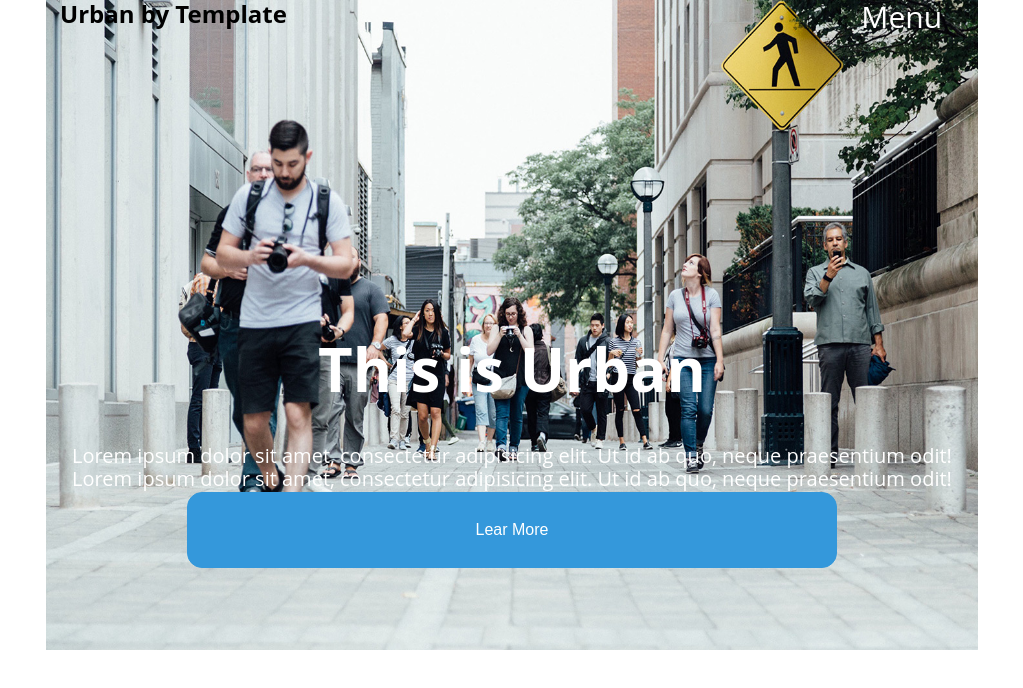
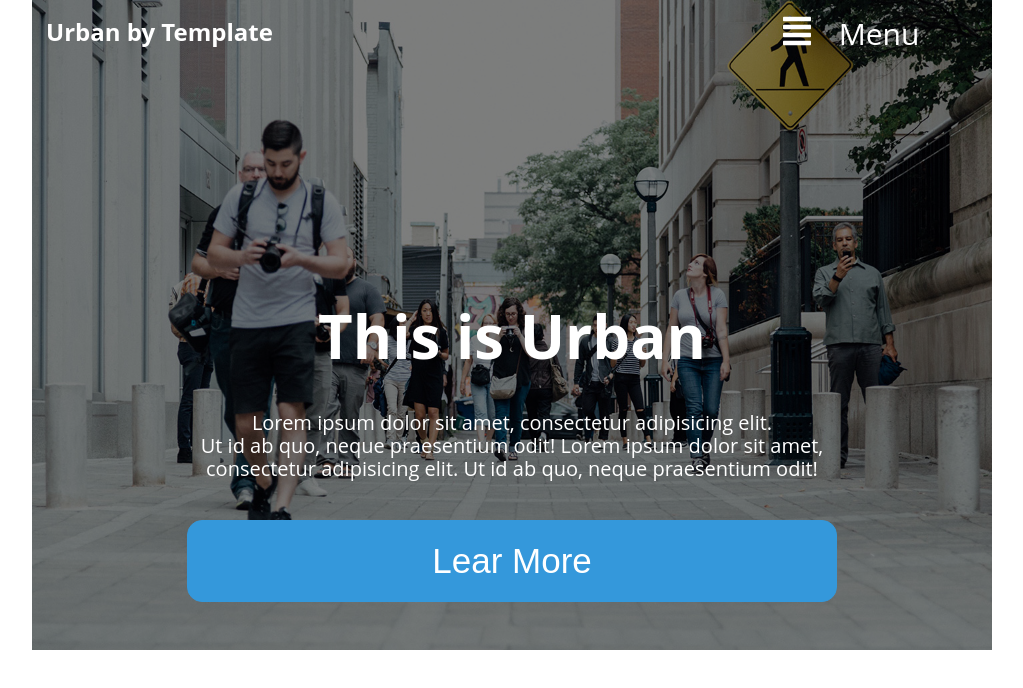
Before and after one commit to castroabigail/responsivescritorio, a plain HTML site: page index.html in a window 1280 px wide. Shown: the whole page, without its empty margins (128-1151 px from the left). Drawn offline with Linux system fonts and the light colour scheme.

Commit message:
puse tranṕarencia a la imagen, complete mas la seccion uno

```diff
--- a/css/style.css
+++ b/css/style.css
@@ -1,18 +1,19 @@
 /*azul: #3498db;*/
-.imgfondo{
+header{
 	background-image: url("../img/banner.jpg");
 	background-size: 100% 100%;
 	height: 650px;
+	background-repeat: no-repeat;
 }
-	/*.filtro{
+.filtro{
 	background-color: rgba(0,0,0,0.5);
 	height: 650px;
-}*/
+}
 h1{
-	text-align: center;
 	font-size: 60px;
-	margin-top: 300px;
 	color: white;
+	margin-top: 250px;
+
 
 }
 .botonuno{
@@ -20,19 +21,30 @@ h1{
 	margin:auto;
 	background-color: #3498db;
 	color: white;
-	padding: 3%;
+	padding: 2%;
 	border: solid 1px #3498db;
 	border-radius: 15px;
 	width: 650px;
-	margin-top: 50px;
+	margin-top: 520px;
+	font-size: 35px;
 }
 .menu{
 	color: white;
 	font-size: 30px;
-	margin-right: 5%;
+	margin-top: 25%;
+	margin-left: 200%;
+
 }
 .uno{
 	color: white;
 	font-size: 20px;
 	margin-bottom: 2px;
 }
+#iconmenu{
+	color: white;
+	margin-top: 15px;
+}
+.texturban{
+	color: white;
+	margin-top: 3%;
+}
--- a/index.html
+++ b/index.html
@@ -12,18 +12,31 @@
 	<script defer src="https://use.fontawesome.com/releases/v5.0.6/js/all.js"></script>
 
 <body class="container">
-	<section class="imgfondo" id="filtro">
-		<header class="col-6">
-			<h2>Urban by Template</h2>
-		</header>
-		<header class="col-6">
-		<i> </i>
+	<header class="row">
+		<div class="col-8">
+			<h2 class="texturban">Urban by Template</h2>
+		</div>
+		<div class="col-4">
+			<i class="fas fa-align-justify fa-2x" id="iconmenu"></i>
+		<div class="col-4">
 			<p class="menu text-right">Menu</p>
-		</header>
+		</div>
+		</div>
+		<div class="filtro">
+		<div class="row">
 		<h1 class="col-12 text-center"> This is Urban</h1>
-		<p class="uno col-12 text-center"> Lorem ipsum dolor sit amet, consectetur adipisicing elit. Ut id ab quo, neque praesentium odit!<br>
-		Lorem ipsum dolor sit amet, consectetur adipisicing elit. Ut id ab quo, neque praesentium odit!</p>
+		<p class="uno col-12 text-center"> Lorem ipsum dolor sit amet, consectetur
+		adipisicing elit. <br>
+		Ut id ab quo, neque praesentium odit!
+		Lorem ipsum dolor sit amet,<br>
+		consectetur adipisicing elit. Ut id ab quo, neque praesentium odit!</p>
 		<button class="botonuno">Lear More</button>
+		</div>
+		</div>
+
+
+	</header>
+
 	</section>
 
 </body>
```
